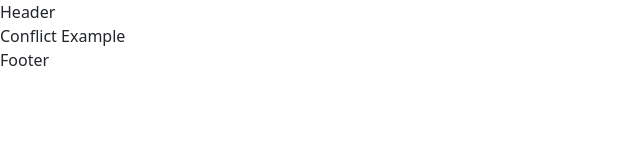
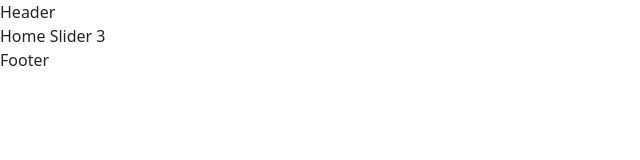
Before and after one commit to Real-Estate-App-Team/RealEstateApp_Frontend, a React (Create React App) app: page / in a window 1280 px wide. Shown: the top 160 px of the page, without its empty margins (0-640 px from the left). Built offline with nearby package versions, Linux system fonts and the light colour scheme.

Commit message:
home-slide update from enes

```diff
--- a/src/components/home-page/home-slider.jsx
+++ b/src/components/home-page/home-slider.jsx
@@ -2,7 +2,7 @@ import React from 'react'
 
 const HomeSlider = () => {
   return (
-    <div> Conflict Example</div>
+    <div> Home Slider 3</div>
   )
 }
 
```
